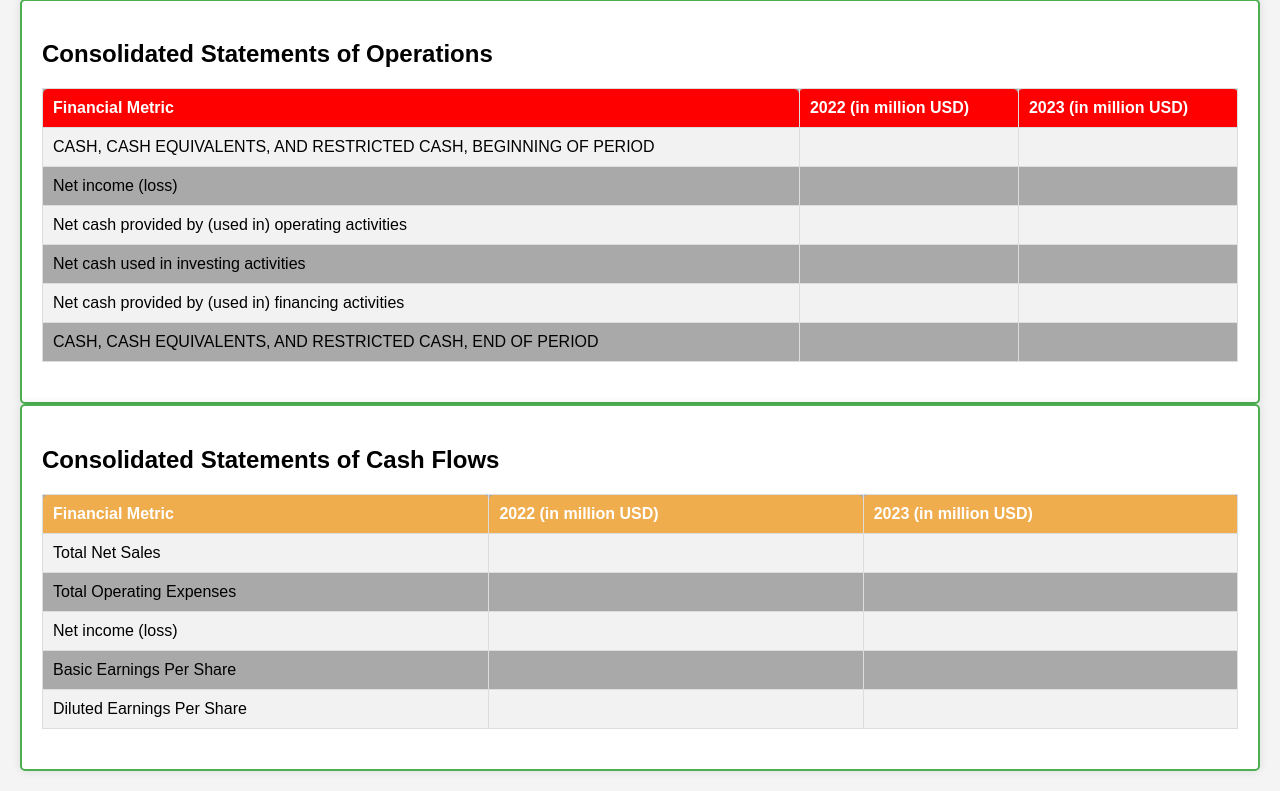
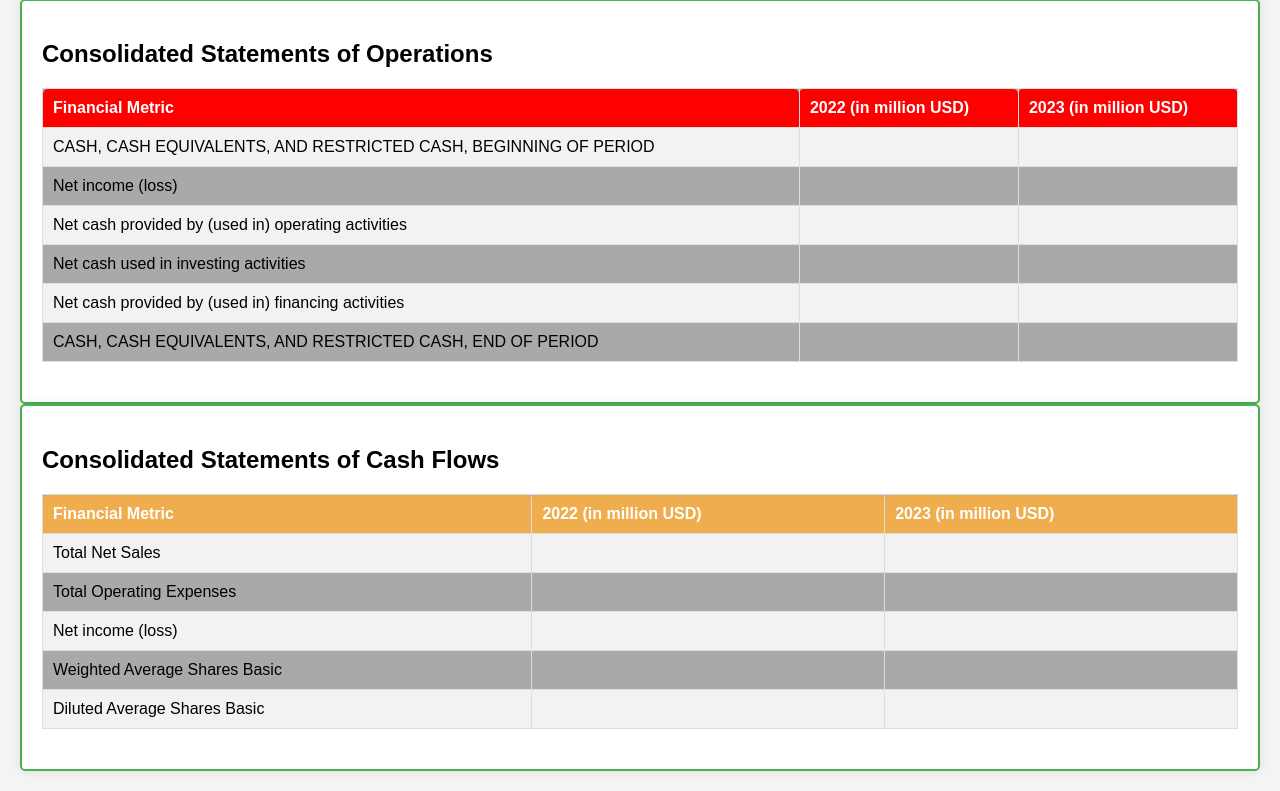
Before and after one commit to Edgar0618/Financial-Insight-Extractor, a Flask app: template templates/scanResults.html in a window 1280 px wide. Shown: the part 848-1639 px from the top of the page. Run offline with Flask 3, Linux system fonts and the light colour scheme; the template is opened without the code that fills it, so the values that code supplies are empty.

Commit message:
Integrated template.py scanner functionality. Scanner is now complete.

```diff
--- a/app.py
+++ b/app.py
@@ -134,23 +134,23 @@ def extract_text_from_pdf(pdf_stream):
 def parse_financial_data(text):
     patterns = {
         'total_current_assets': r'Total current assets\s+(\d{1,3}(?:,\d{3})*)\s+(\d{1,3}(?:,\d{3})*)',
-        'total_assets': r'Total assets\s+(\d{1,3}(?:,\d{3})*)\s+(\d{1,3}(?:,\d{3})*)',
+        'total_assets': r'Total assets\s+\$\s*(\d{1,3}(?:,\d{3})*)\s+\$\s*(\d{1,3}(?:,\d{3})*)',
         'total_current_liabilities': r'Total current liabilities\s+(\d{1,3}(?:,\d{3})*)\s+(\d{1,3}(?:,\d{3})*)',
         'total_stockholders_equity': r'Total stockholders’ equity\s+(\d{1,3}(?:,\d{3})*)\s+(\d{1,3}(?:,\d{3})*)',
-        'total_liabilities_and_stockholders_equity': r'Total liabilities and stockholders’ equity\s+(\d{1,3}(?:,\d{3})*)\s+(\d{1,3}(?:,\d{3})*)',
+        'total_liabilities_and_stockholders_equity': r'Total liabilities and stockholders’ equity\s+\$\s*(\d{1,3}(?:,\d{3})*)(?:\s+\$\s*)(\d{1,3}(?:,\d{3})*)',
 
-        'cash_beginning': r'CASH, CASH EQUIVALENTS, AND RESTRICTED CASH, BEGINNING OF PERIOD\s+(\d{1,3}(?:,\d{3})*)\s+(\d{1,3}(?:,\d{3})*)',
+        'cash_beginning': r'CASH, CASH EQUIVALENTS, AND RESTRICTED CASH, BEGINNING OF PERIOD\s+\$\s*(\d{1,3}(?:,\d{3})*)\s+\$\s*(\d{1,3}(?:,\d{3})*)',
         'net_income': r'Net income \(loss\)\s+(\d{1,3}(?:,\d{3})*)\s+(\d{1,3}(?:,\d{3})*)',
         'net_operating_cash': r'Net cash provided by \(used in\) operating activities\s+(\d{1,3}(?:,\d{3})*)\s+(\d{1,3}(?:,\d{3})*)',
-        'net_investing_cash': r'Net cash used in investing activities\s+(\d{1,3}(?:,\d{3})*)\s+(\d{1,3}(?:,\d{3})*)',
-        'net_financing_cash': r'Net cash provided by \(used in\) financing activities\s+(\d{1,3}(?:,\d{3})*)\s+(\d{1,3}(?:,\d{3})*)',
-        'cash_end': r'CASH, CASH EQUIVALENTS, AND RESTRICTED CASH, END OF PERIOD\s+(\d{1,3}(?:,\d{3})*)\s+(\d{1,3}(?:,\d{3})*)',
+        'net_investing_cash': r'Net cash provided by \(used in\) investing activities\s+(\(\d{1,3}(?:,\d{3})*\))\s+(\(\d{1,3}(?:,\d{3})*\))',
+        'net_financing_cash': r'Net cash provided by \(used in\) financing activities\s+(-?\$?\d{1,3}(?:,\d{3})*|\(\$?\d{1,3}(?:,\d{3})*\))\s+(-?\$?\d{1,3}(?:,\d{3})*|\(\$?\d{1,3}(?:,\d{3})*\))',
+        'cash_end': r'CASH, CASH EQUIVALENTS, AND RESTRICTED CASH, END OF PERIOD\s+\$\s*(\d{1,3}(?:,\d{3})*)\s+\$\s*(\d{1,3}(?:,\d{3})*)',
 
         'total_net_sales': r'Total net sales\s+(\d{1,3}(?:,\d{3})*)\s+(\d{1,3}(?:,\d{3})*)',
         'total_operating_expenses': r'Total operating expenses\s+(\d{1,3}(?:,\d{3})*)\s+(\d{1,3}(?:,\d{3})*)',
         'net_income': r'Net income \(loss\)\s+(\d{1,3}(?:,\d{3})*)\s+(\d{1,3}(?:,\d{3})*)',
-        'basic_earnings_per_share': r'Basic Earnings Per Share\s+(\-?\d+\.\d+)\s+(\-?\d+\.\d+)',
-        'diluted_earnings_per_share': r'Diluted Earnings Per Share\s+(\-?\d+\.\d+)\s+(\-?\d+\.\d+)',
+        'weighted_average_shares_basic': r'Basic\s+(\d{1,3}(?:,\d{3})*|\(\d{1,3}(?:,\d{3})*\))\s+(\d{1,3}(?:,\d{3})*|\(\d{1,3}(?:,\d{3})*\))',
+        'diluted_average_shares_basic': r'Diluted\s+(\d{1,3}(?:,\d{3})*|\(\d{1,3}(?:,\d{3})*\))\s+(\d{1,3}(?:,\d{3})*|\(\d{1,3}(?:,\d{3})*\))',
     }
     data = {}
     for key, pattern in patterns.items():
--- a/templates/scanResults.html
+++ b/templates/scanResults.html
@@ -222,14 +222,14 @@
             <td>{{ data['net_income']['2023'] }}</td>
         </tr>
         <tr>
-            <td>Basic Earnings Per Share</td>
-            <td>{{ data['basic_earnings_per_share']['2022'] }}</td>
-            <td>{{ data['basic_earnings_per_share']['2023'] }}</td>
+            <td>Weighted Average Shares Basic</td>
+            <td>{{ data['weighted_average_shares_basic']['2022'] }}</td>
+            <td>{{ data['weighted_average_shares_basic']['2023'] }}</td>
         </tr>
         <tr>
-            <td>Diluted Earnings Per Share</td>
-            <td>{{ data['diluted_earnings_per_share']['2022'] }}</td>
-            <td>{{ data['diluted_earnings_per_share']['2023'] }}</td>
+            <td>Diluted Average Shares Basic</td>
+            <td>{{ data['diluted_average_shares_basic']['2022'] }}</td>
+            <td>{{ data['diluted_average_shares_basic']['2023'] }}</td>
         </tr>
     <table>
 </div>
```
